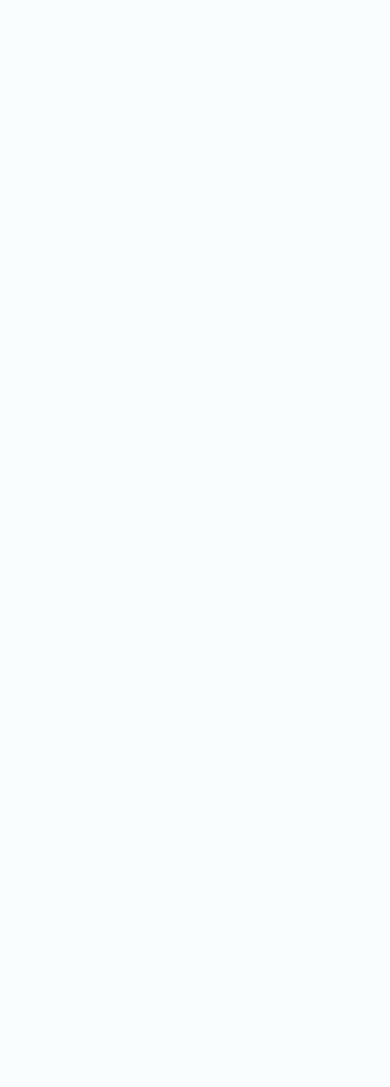
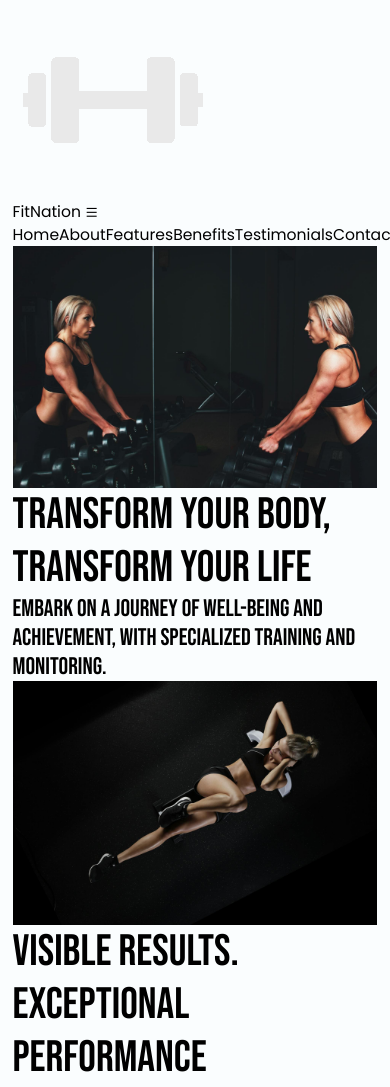
Before and after one commit to adrjmiranda/fitnation, a website built with webpack: page public/index.html in a window 390 px wide. Shown: the top 1087 px of the page. Before the commit the page ends 844 px from the top, so only its background shows below. Built offline with nearby package versions, Linux system fonts and the light colour scheme.

Commit message:
chore: created HTML structure of the Home section (navbar and banner)

```diff
--- a/public/assets/css/style.css
+++ b/public/assets/css/style.css
@@ -113,6 +113,7 @@ select {
 a {
 	color: inherit;
 	transition: var(--link-tr);
+	text-decoration: none;
 }
 
 ul {
@@ -120,10 +121,16 @@ ul {
 	list-style: none;
 }
 
+img {
+	display: block;
+	max-width: 100%;
+}
+
 /***************** REUSABLE *******************/
 .container {
 	max-width: var(--container-mw);
 	padding-inline: var(--container-pi);
+	margin: 0 auto;
 }
 
 .section {
--- a/public/index.html
+++ b/public/index.html
@@ -38,14 +38,107 @@
 	</head>
 	<body>
 		<!--==================== HEADER ====================-->
+		<header id="home">
 			<!-- TODO: Create HEADER structure -->
 			<!--==================== NAVBAR ====================-->
-		<!-- TODO: Create NAVBAR structure -->
+			<nav id="navbar">
+				<div class="navbar-content container">
+					<a href="#home" class="logo navbar-logo">
+						<img src="assets/img/logos/white.png" alt="Logo" />
+						<span>FitNation</span>
+					</a>
+
+					<button type="button" id="toggle-menu">
+						<i class="ri-menu-line"></i>
+					</button>
+
+					<ul class="navbar-menu">
+						<li class="navbar-item">
+							<a href="#home" class="navbar-link active">Home</a>
+						</li>
+
+						<li class="navbar-item">
+							<a href="#about" class="navbar-link">About</a>
+						</li>
+
+						<li class="navbar-item">
+							<a href="#features" class="navbar-link">Features</a>
+						</li>
+
+						<li class="navbar-item">
+							<a href="#benefits" class="navbar-link">Benefits</a>
+						</li>
+
+						<li class="navbar-item">
+							<a href="#testimonials" class="navbar-link">Testimonials</a>
+						</li>
+
+						<li class="navbar-item">
+							<a href="#contact" class="navbar-link">Contact</a>
+						</li>
+					</ul>
+				</div>
+			</nav>
 			<!--================ Enf of NAVBAR =================-->
+
 			<!--==================== BANNER ====================-->
-		<!-- TODO: Create BANNER structure -->
+			<div id="banner">
+				<div class="banner-content container">
+					<div class="banner-items">
+						<div class="banner-item">
+							<img
+								src="assets/img/banners/dumbbells.jpg"
+								alt="Dumbbells"
+								loading="eager"
+							/>
+							<div class="banner-text">
+								<h2 class="bannter-title">
+									Transform Your Body, Transform Your Life
+								</h2>
+								<h3 class="banner-subtitle">
+									Embark on a journey of well-being and achievement, with
+									specialized training and monitoring.
+								</h3>
+							</div>
+						</div>
+
+						<div class="banner-item">
+							<img
+								src="assets/img/banners/abdominal.jpg"
+								alt="Abdominal"
+								loading="eager"
+							/>
+							<div class="banner-text">
+								<h2 class="bannter-title">
+									Visible Results. Exceptional Performance
+								</h2>
+								<h3 class="banner-subtitle">
+									Personalized training to achieve your goals and maximize your
+									physical potential.
+								</h3>
+							</div>
+						</div>
+
+						<div class="banner-item">
+							<img
+								src="assets/img/banners/legs.jpg"
+								alt="Legs"
+								loading="eager"
+							/>
+							<div class="banner-text">
+								<h2 class="bannter-title">Together Towards Your Best</h2>
+								<h3 class="banner-subtitle">
+									Achieve more strength, energy and health with our ongoing
+									support and motivating environment.
+								</h3>
+							</div>
+						</div>
+					</div>
+				</div>
+			</div>
 			<!--================ Enf of BANNER =================-->
 			<!--================ Enf of HEADER =================-->
+		</header>
 
 		<!--==================== ABOUT ====================-->
 		<!-- TODO: Create ABOUT structure -->
```
Lines whose indentation alone changed are shown as unchanged.
